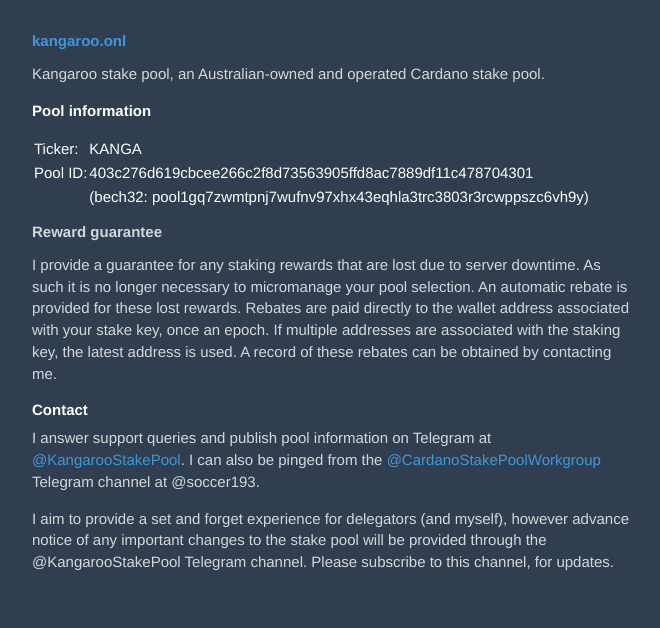
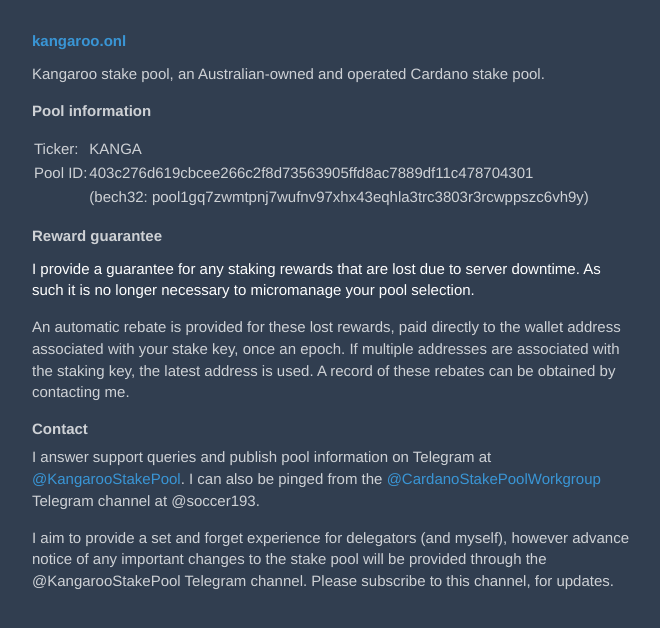
Before and after one commit to soccer193/soccer193.github.io, a plain HTML site: page index.html in a window 1280 px wide. Shown: the whole page, without its empty margins (309-969 px from the left). Drawn offline with Linux system fonts and the light colour scheme.

Commit message:
Update index.html

```diff
--- a/index.html
+++ b/index.html
@@ -32,17 +32,16 @@ body {
 
 h1, h2, h3, h4, h5, h6 {
 	font-size: 100%;
-	filter: opacity(79%);
+	filter: opacity(76%);
 	margin: 0.7rem 0;
 }
 h2 {
 	margin: 0.4rem 0;
-	filter: opacity(100%);
 }
 
-p, li {
+p, li, table {
 	margin-bottom: 1em;
-	filter: opacity(79%);
+	filter: opacity(76%);
 }
 
 article {
@@ -89,12 +88,12 @@ a:hover {
 				<tr><td></td><td>(bech32: pool1gq7zwmtpnj7wufnv97xhx43eqhla3trc3803r3rcwppszc6vh9y)</td></tr>
 		   	</table>
 		   	<h3>Reward guarantee</h3>
+		   	<p style="filter: opacity(100%);">
+		   	I provide a guarantee for any staking rewards that are lost due to server downtime. As such it is no longer necessary to micromanage your pool selection.
+		   	</p>
 		   	<p>
-		   	I provide a guarantee for any staking rewards that are lost due to server downtime. As such it is no longer necessary to micromanage your pool selection.
-
-		   	An automatic rebate is provided for these lost rewards. Rebates are paid directly to the wallet address associated with your stake key, once an epoch. If multiple addresses are associated with the staking key, the latest address is used. A record of these rebates can be obtained by contacting me.
+		   	An automatic rebate is provided for these lost rewards, paid directly to the wallet address associated with your stake key, once an epoch. If multiple addresses are associated with the staking key, the latest address is used. A record of these rebates can be obtained by contacting me.
 		   </p>
-		   	</p>
 		   <h2>Contact</h2>
 		   <p>
 		   	I answer support queries and publish pool information on Telegram at <a href="https://t.me/KangarooStakePool">@KangarooStakePool</a>. I can also be pinged from the <a href="https://t.me/CardanoStakePoolWorkgroup">@CardanoStakePoolWorkgroup</a> Telegram channel at @soccer193.
```
